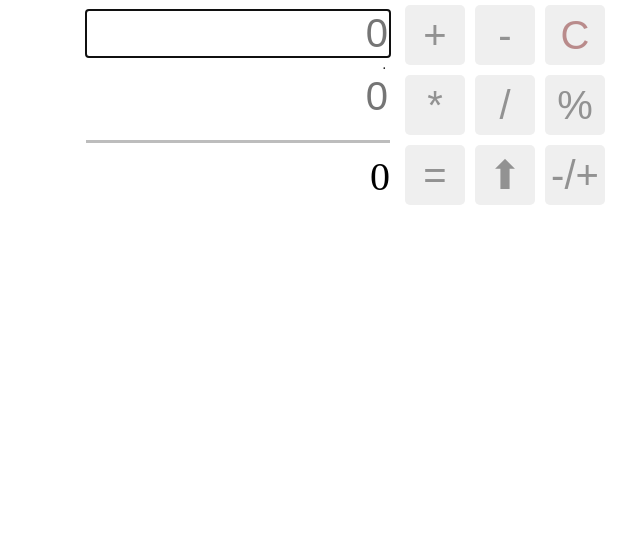
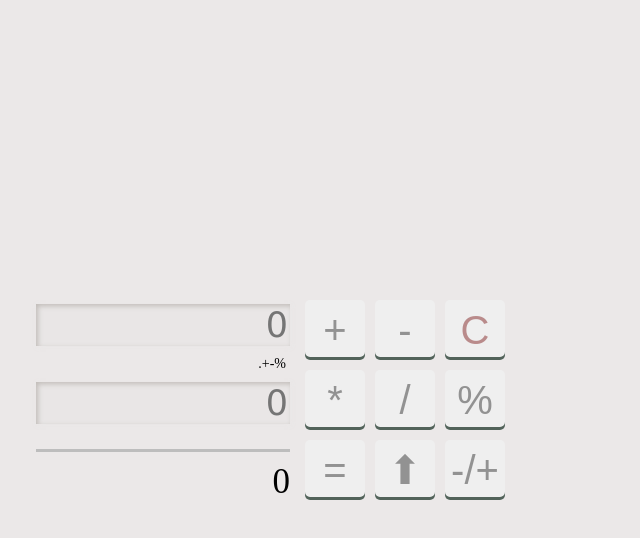
Before and after one commit to DEnFUrt/first_calculator, a plain HTML site: page index.html in a window 1280 px wide. Shown: the whole page, without its empty margins (354-994 px from the left). Drawn offline with Linux system fonts and the light colour scheme.

Commit message:
добавил стили

```diff
--- a/index.html
+++ b/index.html
@@ -11,14 +11,15 @@
 
 <body>
     <div class="calculator">
-        <form>
+
+        <form id="calculatorForm">
             <div class="calculator__inputs">
                 <div>
-                    <input type="text" id="firstValue" placeholder="0" tabindex="1">
+                    <input type="text" id="firstValue" placeholder="0" tabindex="1" autocomplete="off">
                 </div>
-                <div class="calculator__inputs-operand" id="operand">.</div>
+                <div class="calculator__inputs-operand" id="operand">.+-%</div>
                 <div>
-                    <input type="text" id="secondValue" placeholder="0" tabindex="2">
+                    <input type="text" id="secondValue" placeholder="0" tabindex="2" autocomplete="off">
                 </div>
             </div>
             <div id="result" class="calculator__result">0</div>
--- a/static/css/style.css
+++ b/static/css/style.css
@@ -1,6 +1,12 @@
 body {
     margin: 0;
     padding: 0;
+    background: rgba(233, 230, 230, 0.884);
+    position: absolute;
+    top: 50%;
+    left: 50%;
+    margin-right: -50%;
+    transform: translate(-50%, -50%)
 }
 
 ul,
@@ -18,7 +24,9 @@ li {
     display: flex;
     align-items: center;
     margin: auto;
-    width: 400px;
+    width: 250px;
+    transform: translate(-50%, 0);
+
 }
 
 .calculator form {
@@ -30,23 +38,31 @@ li {
 }
 
 .calculator__inputs input {
+    font-family: Verdana, Arial, Helvetica, sans-serif;
+    margin-top: 5px;
+    margin-bottom: 5px;
     border: none;
     text-align: right;
-    font-size: 40px;
-    width: 300px;
+    font-size: 35px;
+    width: 250px;
+    background: rgba(233, 230, 230, 0.884);
     color: #000000d8;
+    outline: none;
+    transition: all .3s;
+    box-shadow: inset 2px 2px 5px rgba(154, 147, 140, 0.5), 1px 1px 5px rgba(233, 230, 230, 0.884);
 }
 
 .calculator__inputs .calculator__inputs-operand {
     text-align: right; /* Выравниваем по правому краю */
-    /* float: left; */
     border: none;
     font-size: 14px;
-    width: 300px;
+    width: 250px;
+    margin-top: 5px;
+    margin-bottom: 5px;
 }
 
 .calculator__result {
-    font-size: 40px;
+    font-size: 35px;
     text-align: right;
     padding-top: 10px;
     border-top: 3px solid rgb(189, 189, 189);
@@ -69,21 +85,28 @@ li {
     outline: none;
     cursor: pointer;
     transition: all .3s;
+    box-shadow: 0 -3px rgb(82, 99, 90) inset;
+
 }
 
 .row button:hover {
     transition: all .3s;
     color: rgb(41, 41, 41);
+    box-shadow: 0 3px rgb(82, 99, 90) inset;
 }
 
 .row button:focus {
     transition: all .3s;
     color: rgb(41, 41, 41);
+    box-shadow: 0 3px rgb(82, 99, 90) inset;
 }
 
-.row-result .btnResult {
-    /* width: 65%; */
+.row button:active {
+    background: rgba(41, 41, 41, 0.342);
+    box-shadow: 0 3px rgb(82, 99, 90) inset;
 }
+
+.row-result .btnResult {}
 
 .row .btn-esc {
     color: rgba(117, 11, 11, 0.438);
--- a/static/js/script.js
+++ b/static/js/script.js
@@ -82,6 +82,8 @@
         }
     });
 
+
+
     btnUpResult.addEventListener('click', () => {
         if (inputFirstValue.value === '' || inputFirstValue.value === '0') {
             inputFirstValue.value = fieldResult.textContent;
@@ -92,7 +94,7 @@
         }
     });
 
-    //Ставим фокус ввода на первую строку
+    //Ставим фокус ввода на первую строку, если там не число то чистим строку ввода
     function setFocus () {
         if (inputFirstValue.value === 'не число!') {
             inputFirstValue.value = '';
@@ -100,7 +102,7 @@
         inputFirstValue.focus();
     }
 
-    //Чистим строки ввода и переменные
+    //Чистим строки ввода и переменные и экшен
     function clearValue(clearResult) {
         if (clearResult) {
             fieldResult.innerHTML = '0';
```
